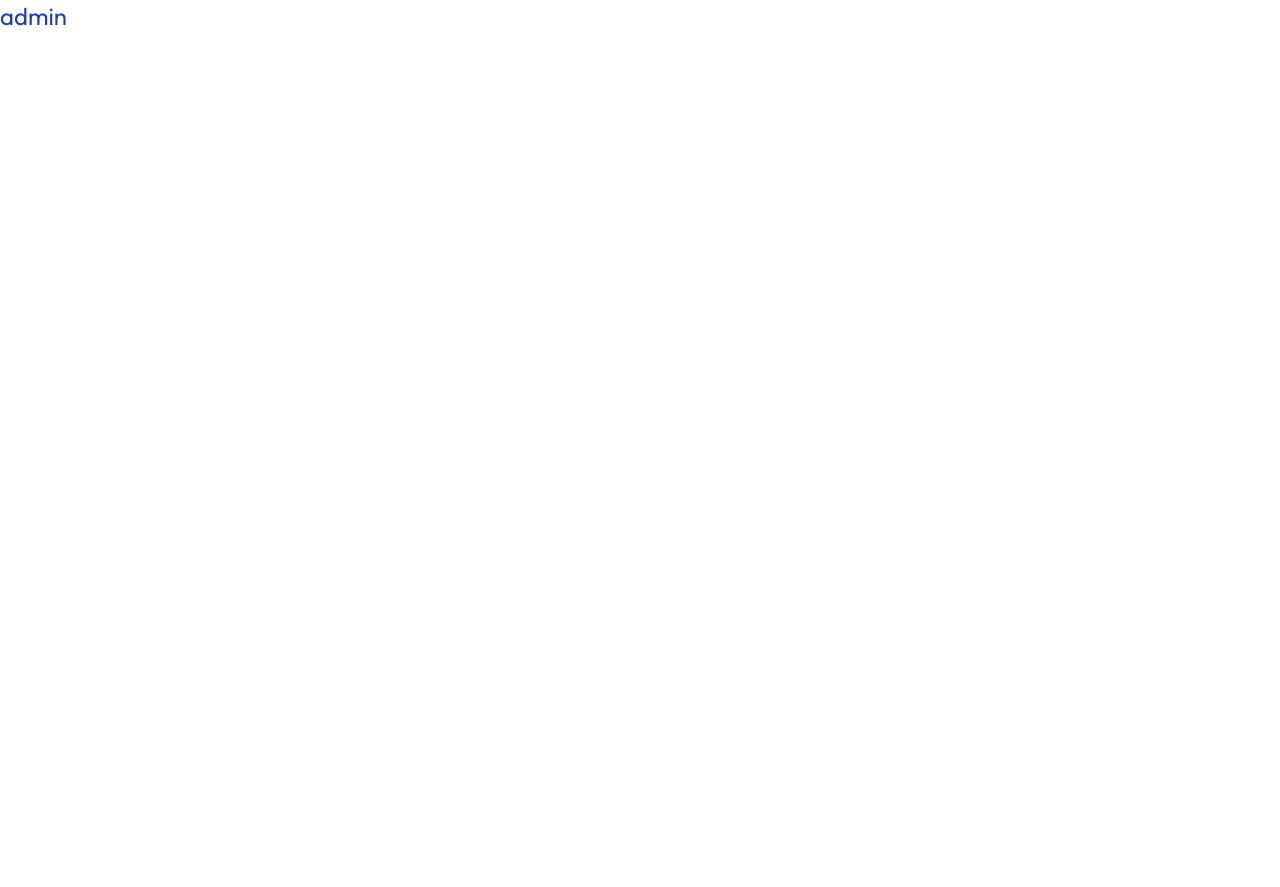
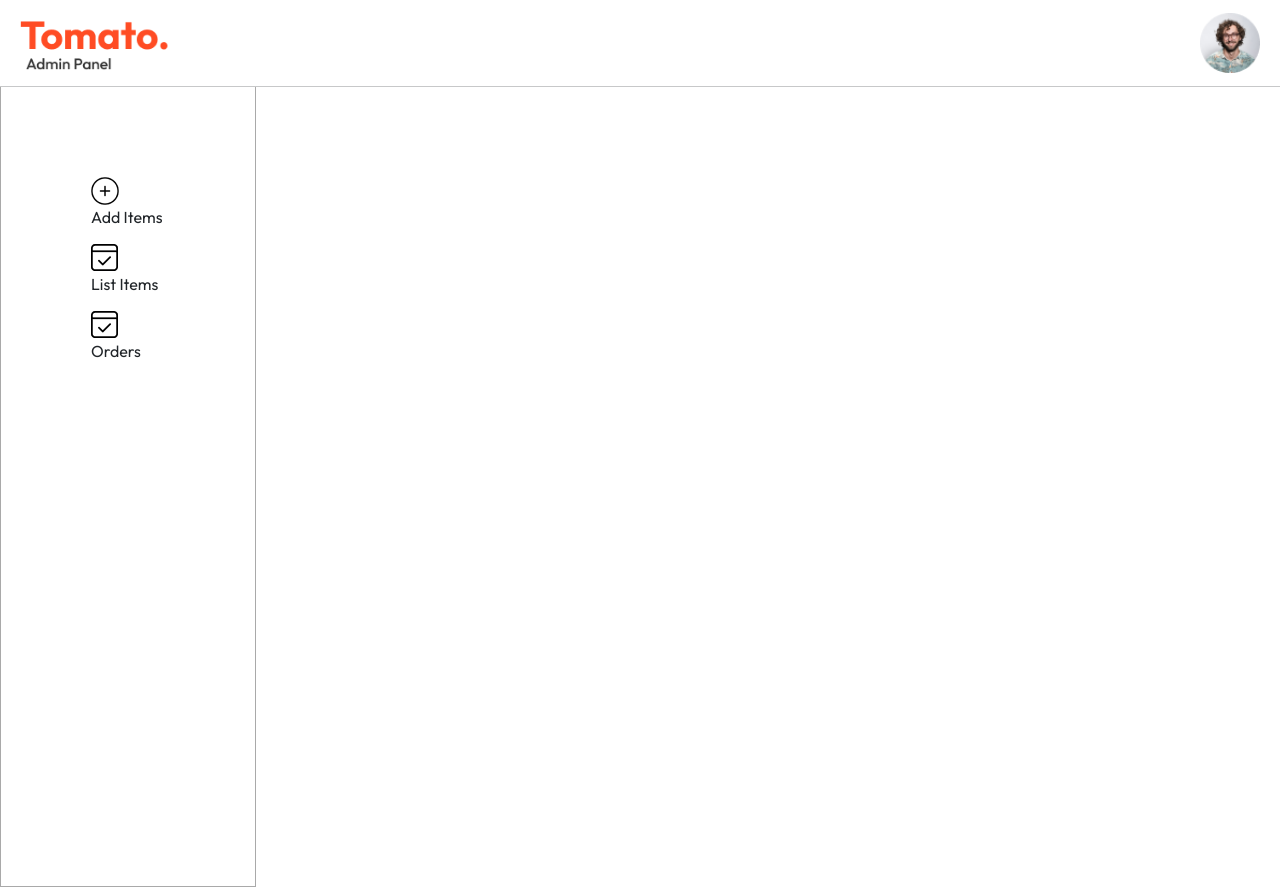
Before and after one commit to asiaahmadali/FoodDel, a React (Vite) app in the folder Admin/: page / in a window 1280 px wide. Before the commit the page ends 800 px from the top, so only its background shows below. Built offline with nearby package versions, Linux system fonts and the light colour scheme.

Commit message:
sidebar added

```diff
--- a/Admin/package.json
+++ b/Admin/package.json
@@ -11,10 +11,12 @@
   },
   "dependencies": {
     "autoprefixer": "^10.4.20",
+    "axios": "^1.7.9",
     "postcss": "^8.5.1",
     "react": "^18.3.1",
     "react-dom": "^18.3.1",
     "react-router-dom": "^7.1.3",
+    "react-toastify": "^11.0.3",
     "tailwindcss": "^3.4.17"
   },
   "devDependencies": {
--- a/Admin/src/App.jsx
+++ b/Admin/src/App.jsx
@@ -1,8 +1,16 @@
+import NavBar from './components/NavBar/NavBar';
+import SideBar from './components/sideBar/sidebar';
+
 import './index.css';
 function App() {
   return (
     <div>
-      <h1 className="text-blue-800 text-2xl font-outfit">admin</h1>
+      <NavBar />
+      <hr />
+
+      <div>
+        <SideBar></SideBar>
+      </div>
     </div>
   );
 }
--- /dev/null
+++ b/Admin/src/components/NavBar/NavBar.jsx
@@ -0,0 +1,11 @@
+import { assets } from '../../assests/assets';
+function NavBar() {
+  return (
+    <div className="flex justify-between px-[20px] py-[10px] items-center">
+      <img src={assets.logo} alt="" className="w-[150px]" />
+      <img src={assets.profile_image} alt="" className="w-[60px] h-[60px]" />
+    </div>
+  );
+}
+
+export default NavBar;
--- /dev/null
+++ b/Admin/src/components/SideBar/SideBar.jsx
@@ -0,0 +1,24 @@
+import { assets } from '../../assests/assets';
+
+function SideBar() {
+  return (
+    <div className="flex flex-col gap-[15px] font-outfit p-[90px] border-[1px] border-[#a9a9a9] border-top-0 min-h-[100vh] w-[20%]">
+      <div>
+        <img src={assets.add_icon} alt="" />
+        <p>Add Items</p>
+      </div>
+
+      <div>
+        <img src={assets.order_icon} alt="" />
+        <p>List Items</p>
+      </div>
+
+      <div>
+        <img src={assets.order_icon} alt="" />
+        <p>Orders</p>
+      </div>
+    </div>
+  );
+}
+
+export default SideBar;
```
Also changed, not shown: 1 other file (tests, documents, lock files or other folders).
